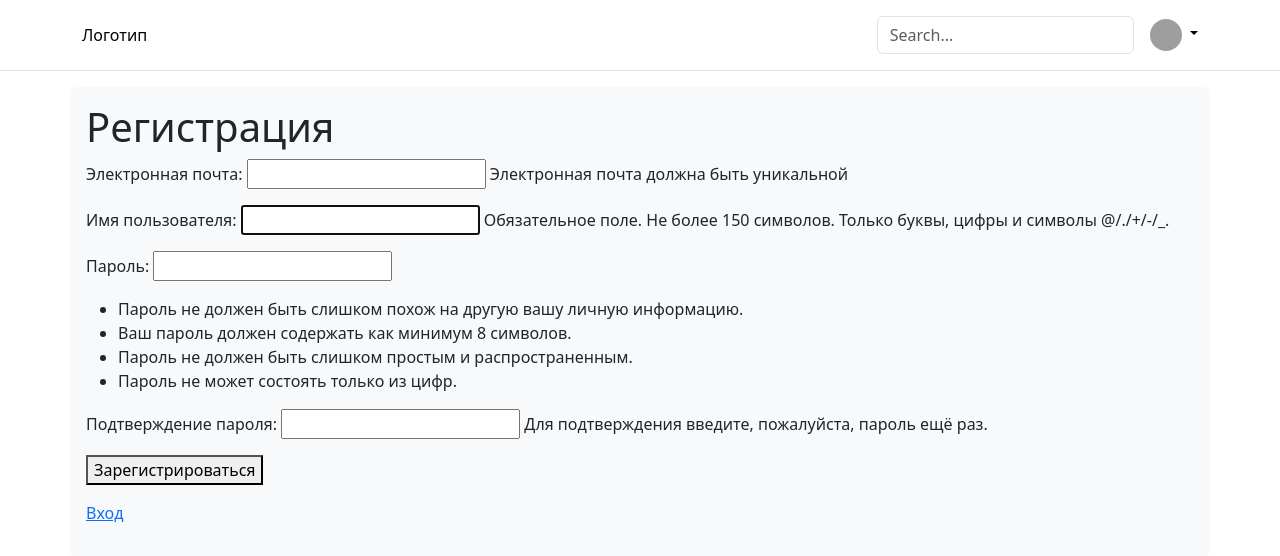
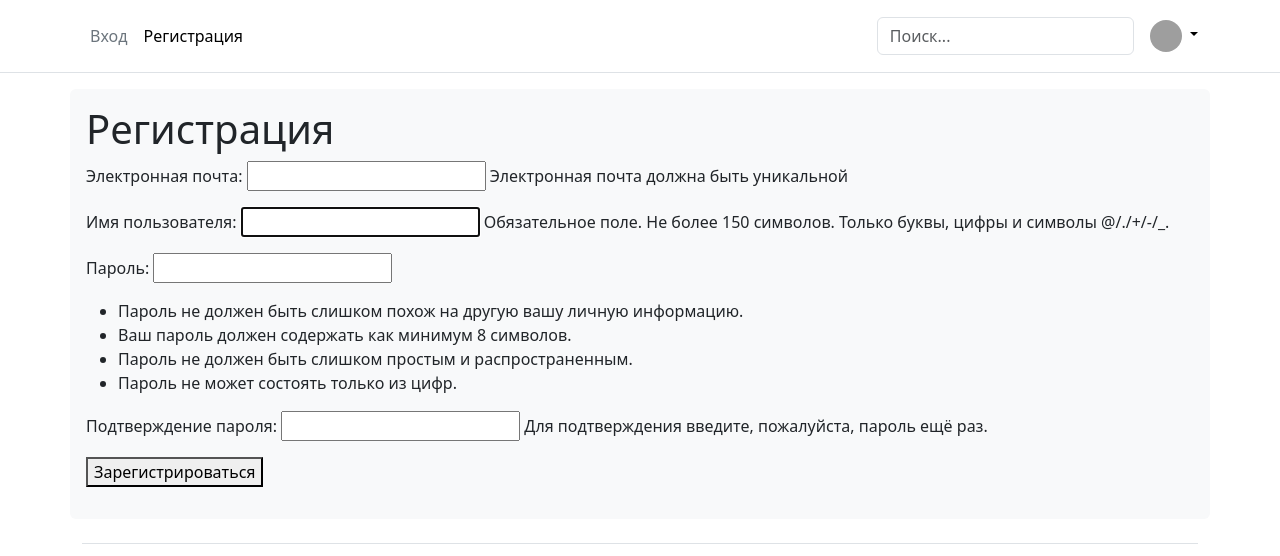
Before and after one commit to romanpaltsev/social-network, a Django app: page /users/register/ in a window 1280 px wide. Shown: the top 556 px of the page. Run offline with Django 4.2, Linux system fonts and the light colour scheme; grey boxes are pictures that could not be loaded.

Commit message:
add form_view and little refactoring templates

```diff
--- a/users/templates/base.html
+++ b/users/templates/base.html
@@ -7,52 +7,11 @@
     <title>{% block title %}{% endblock title %}</title>
 </head>
 <body>
-    <header class="p-3 mb-3 border-bottom">
-        <div class="container">
-          <div class="d-flex flex-wrap align-items-center justify-content-center justify-content-lg-start">
-            <a href="/" class="d-flex align-items-center mb-2 mb-lg-0 link-body-emphasis text-decoration-none">
-              Логотип
-            </a>
-
-            <ul class="nav col-12 col-lg-auto me-lg-auto mb-2 justify-content-center mb-md-0">
-              <!-- <li><a href="#" class="nav-link px-2 link-secondary">Overview</a></li>
-              <li><a href="#" class="nav-link px-2 link-body-emphasis">Inventory</a></li> -->
-            </ul>
-
-            <form class="col-12 col-lg-auto mb-3 mb-lg-0 me-lg-3" role="search">
-              <input type="search" class="form-control" placeholder="Search..." aria-label="Search">
-            </form>
-
-            <div class="dropdown text-end">
-              <a href="#" class="d-block link-body-emphasis text-decoration-none dropdown-toggle" data-bs-toggle="dropdown" aria-expanded="false">
-                <img src="https://github.com/mdo.png" alt="mdo" width="32" height="32" class="rounded-circle">
-              </a>
-              <ul class="dropdown-menu text-small">
-                <li><a class="dropdown-item" href="#">Профиль</a></li>
-                <li><a class="dropdown-item" href="#">Настройки</a></li>
-                <li><hr class="dropdown-divider"></li>
-                <li><a class="dropdown-item" href="#">Выход</a></li>
-              </ul>
-            </div>
-          </div>
-        </div>
-    </header>
+{% include "header.html" %}
     <div class="container bg-body-tertiary rounded p-3">
-        {% block content%}{% endblock content %}
+        {% block content %}{% endblock content %}
     </div>
-    <div class="container">
-        <footer class="d-flex flex-wrap justify-content-between align-items-center py-3 my-4 border-top">
-            <div class="col-md-4 d-flex align-items-center">
-            <span class="mb-3 mb-md-0 text-body-secondary">© 2023 Company, Inc</span>
-            </div>
-
-            <ul class="nav col-md-4 justify-content-end list-unstyled d-flex">
-            <li class="ms-3"><a class="text-body-secondary" href="#"><svg class="bi" width="24" height="24"><use xlink:href="#twitter"></use></svg></a></li>
-            <li class="ms-3"><a class="text-body-secondary" href="#"><svg class="bi" width="24" height="24"><use xlink:href="#instagram"></use></svg></a></li>
-            <li class="ms-3"><a class="text-body-secondary" href="#"><svg class="bi" width="24" height="24"><use xlink:href="#facebook"></use></svg></a></li>
-            </ul>
-        </footer>
-    </div>
+{% include "footer.html" %}
 <script src="https://cdn.jsdelivr.net/npm/bootstrap@5.3.2/dist/js/bootstrap.bundle.min.js" integrity="sha384-C6RzsynM9kWDrMNeT87bh95OGNyZPhcTNXj1NW7RuBCsyN/o0jlpcV8Qyq46cDfL" crossorigin="anonymous"></script>
 </body>
 </html>
--- /dev/null
+++ b/users/templates/footer.html
@@ -0,0 +1,13 @@
+<div class="container">
+    <footer class="d-flex flex-wrap justify-content-between align-items-center py-3 my-4 border-top">
+        <div class="col-md-4 d-flex align-items-center">
+        <span class="mb-3 mb-md-0 text-body-secondary">© 2023 Company, Inc</span>
+        </div>
+
+        <ul class="nav col-md-4 justify-content-end list-unstyled d-flex">
+        <li class="ms-3"><a class="text-body-secondary" href="#"><svg class="bi" width="24" height="24"><use xlink:href="#twitter"></use></svg></a></li>
+        <li class="ms-3"><a class="text-body-secondary" href="#"><svg class="bi" width="24" height="24"><use xlink:href="#instagram"></use></svg></a></li>
+        <li class="ms-3"><a class="text-body-secondary" href="#"><svg class="bi" width="24" height="24"><use xlink:href="#facebook"></use></svg></a></li>
+        </ul>
+    </footer>
+</div>
--- /dev/null
+++ b/users/templates/header.html
@@ -0,0 +1,29 @@
+<header class="p-3 mb-3 border-bottom">
+    <div class="container">
+      <div class="d-flex flex-wrap align-items-center justify-content-center justify-content-lg-start">
+        <a href="/" class="d-flex align-items-center mb-2 mb-lg-0 link-body-emphasis text-decoration-none">
+        </a>
+
+        <ul class="nav col-12 col-lg-auto me-lg-auto mb-2 justify-content-center mb-md-0">
+          <li><a href="{% url 'users:login' %}" class="nav-link px-2 link-secondary">Вход</a></li>
+          <li><a href="{% url 'users:register' %}" class="nav-link px-2 link-body-emphasis">Регистрация</a></li>
+        </ul>
+
+        <form class="col-12 col-lg-auto mb-3 mb-lg-0 me-lg-3" role="search">
+          <input type="search" class="form-control" placeholder="Поиск..." aria-label="Search">
+        </form>
+
+        <div class="dropdown text-end">
+          <a href="#" class="d-block link-body-emphasis text-decoration-none dropdown-toggle" data-bs-toggle="dropdown" aria-expanded="false">
+            <img src="https://github.com/mdo.png" alt="mdo" width="32" height="32" class="rounded-circle">
+          </a>
+          <ul class="dropdown-menu text-small">
+            <li><a class="dropdown-item" href="#">Профиль</a></li>
+            <li><a class="dropdown-item" href="#">Настройки</a></li>
+            <li><hr class="dropdown-divider"></li>
+            <li><a class="dropdown-item" href="#">Выход</a></li>
+          </ul>
+        </div>
+      </div>
+    </div>
+</header>
--- /dev/null
+++ b/users/templates/users/form_view.html
@@ -0,0 +1,12 @@
+{% extends 'base.html' %}
+{% block title %}{{ title }}{% endblock title %}
+
+{% block content %}
+<h1>{{ title }}</h1>
+
+<form method="post">
+    {% csrf_token %}
+    {{ form.as_p }}
+    <p><button type="submit">{{ btn_text }}</button></p>
+</form>
+{% endblock %}
--- a/users/views.py
+++ b/users/views.py
@@ -7,12 +7,24 @@ from .forms import LoginUserForm, RegisterUserForm
 
 class LoginUserView(LoginView):
     form_class = LoginUserForm
-    template_name = 'users/login.html'
+    template_name = 'users/form_view.html'
     redirect_authenticated_user = True
     success_url = reverse_lazy('profile')
+
+    def get_context_data(self, **kwargs):
+        context = super().get_context_data(**kwargs)
+        context['title'] = "Авторизация"
+        context['btn_text'] = "Войти"
+        return context
 
 
 class RegisterUserView(generic.CreateView):
     form_class = RegisterUserForm
-    template_name = 'users/register.html'
+    template_name = 'users/form_view.html'
     success_url = reverse_lazy('profile')
+
+    def get_context_data(self, **kwargs):
+        context = super().get_context_data(**kwargs)
+        context['title'] = "Регистрация"
+        context['btn_text'] = "Зарегистрироваться"
+        return context
```
Also changed, not shown: users/templates/users/login.html (deleted, +0 -14 lines).
